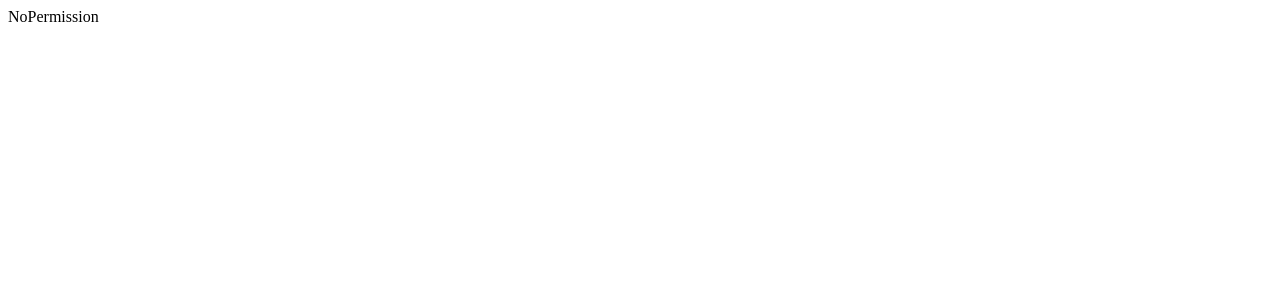
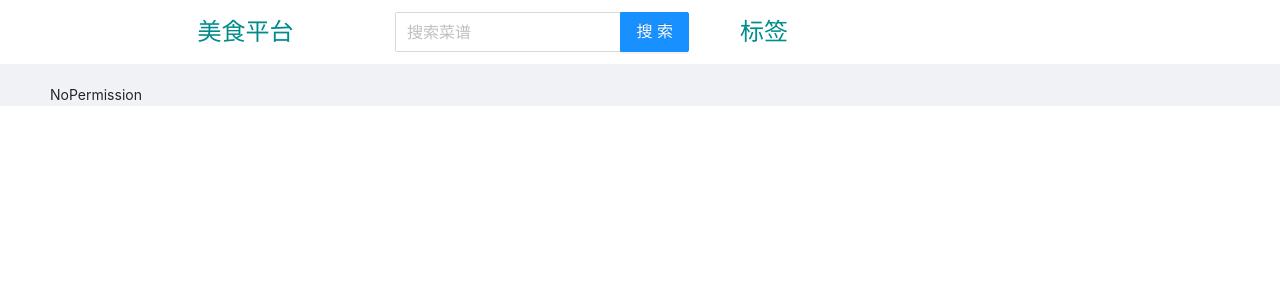
Before and after one commit to BK201-Drama/ByteDance-FoodCommunity, a React (Create React App) app: page / in a window 1280 px wide. Shown: the top 300 px of the page. Built offline with nearby package versions, Linux system fonts and the light colour scheme; no server answers.

Commit message:
feat: 完善了头部

```diff
--- /dev/null
+++ b/src/App.css
@@ -0,0 +1 @@
+@import '~antd/dist/antd.css';
--- a/src/App.js
+++ b/src/App.js
@@ -1,5 +1,6 @@
 import PageContainer from "./pages/PageContainer";
 import { HashRouter } from 'react-router-dom';
+import './App.css';
 
 function App() {
   return (
--- /dev/null
+++ b/src/Components/TopBar/TopBar.css
@@ -0,0 +1,7 @@
+.light {
+  background: '#fff';
+}
+
+.dark {
+  background: '#000';
+}
--- /dev/null
+++ b/src/Components/TopBar/TopBar.jsx
@@ -0,0 +1,54 @@
+import React, {
+  useEffect,
+  useState
+} from 'react';
+
+import {
+  Layout,
+  Menu,
+  Switch,
+  Image,
+  Input,
+  Col
+} from 'antd';
+
+import './TopBar.css';
+
+import { login } from '../../api/login';
+
+const { Header } = Layout;
+const { Search } = Input;
+
+export default function TopBar () {
+  useEffect(async () => {
+    const res = await login();
+    console.log(res);
+    console.log(123);
+  }, []);
+  return (
+    <Header style={{background: '#fff'}}>
+      <Menu mode="horizontal">
+        <Col span={3}>
+          {/* <Image
+            width={50}
+            preview={false}
+            // src="https://bk201-drama.app.cloudendpoint.cn/uploads/1644679910323.jpg"
+            src="https://zos.alipayobjects.com/rmsportal/jkjgkEfvpUPVyRjUImniVslZfWPnJuuZ.png"
+          /> */}
+        </Col>
+        <Col span={3} style={{color: '#008c8c', fontSize: 24}}>美食平台</Col>
+        <Col span={6}>
+          <Search
+            style={{marginTop: 12, marginLeft: 50}}
+            placeholder="搜索菜谱"
+            enterButton="搜索"
+            size="large"
+            // onSearch={onSearch}
+          />
+        </Col>
+        <Col span={3} style={{color: '#008c8c', fontSize: 24, marginLeft: 100}}>标签</Col>
+      </Menu>
+
+    </Header>
+  );
+}
--- /dev/null
+++ b/src/api/login.js
@@ -0,0 +1,10 @@
+import http from './http';
+
+export async function login () {
+  const res = await http.post('/login', {
+    username: 'admin',
+    password: 'admin'
+  });
+  console.log(res)
+  return res;
+}
--- /dev/null
+++ b/src/pages/PageContainer.css
@@ -0,0 +1,16 @@
+.site-layout-content {
+  min-height: 280px;
+  padding: 24px;
+  background: #fff;
+}
+#components-layout-demo-top .logo {
+  float: left;
+  width: 120px;
+  height: 31px;
+  margin: 16px 24px 16px 0;
+  background: rgba(255, 255, 255, 0.3);
+}
+.ant-row-rtl #components-layout-demo-top .logo {
+  float: right;
+  margin: 16px 0 16px 24px;
+}
--- a/src/pages/PageContainer.jsx
+++ b/src/pages/PageContainer.jsx
@@ -1,12 +1,19 @@
 import React from 'react';
 import { useRoutes } from 'react-router-dom';
+import './PageContainer.css';
+
+import { Layout } from 'antd';
+import TopBar from '../Components/TopBar/TopBar';
 
 import Login from './login/Login'
 import Sign from './sign/Sign';
 import NoPermission from './nopermission/NoPermission';
 
+const { Content } = Layout;
+
 /**
  * 路由配置
+ * 全局组件的注册
  */
 export default function PageContainer () {
 
@@ -16,5 +23,16 @@ export default function PageContainer () {
     { path: "*", element: <NoPermission />}
   ]);
 
-  return routes;
+  return (
+    <Layout>
+      <TopBar/>
+      <Content style={{ padding: '0 50px' }}>
+        <div style={{ paddingTop: '20px' }}>
+          {
+            routes
+          }
+        </div>
+      </Content>
+    </Layout>
+  );
 }
```
Also changed, not shown: src/pages/login/Login.jsx (line endings or trailing spaces), src/setupProxy.js (line endings or trailing spaces).
